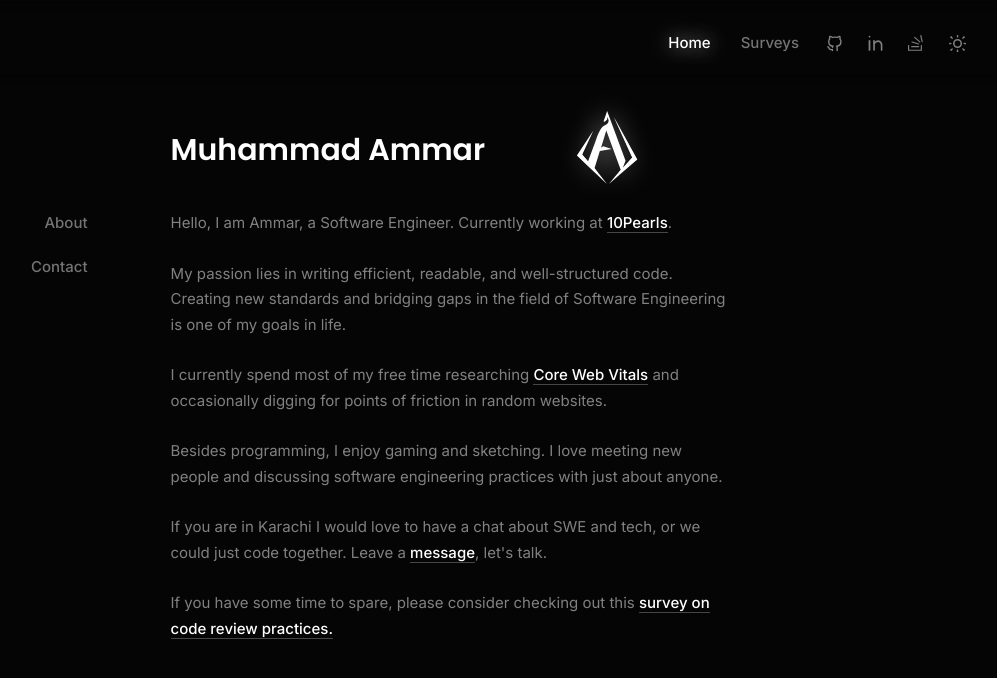
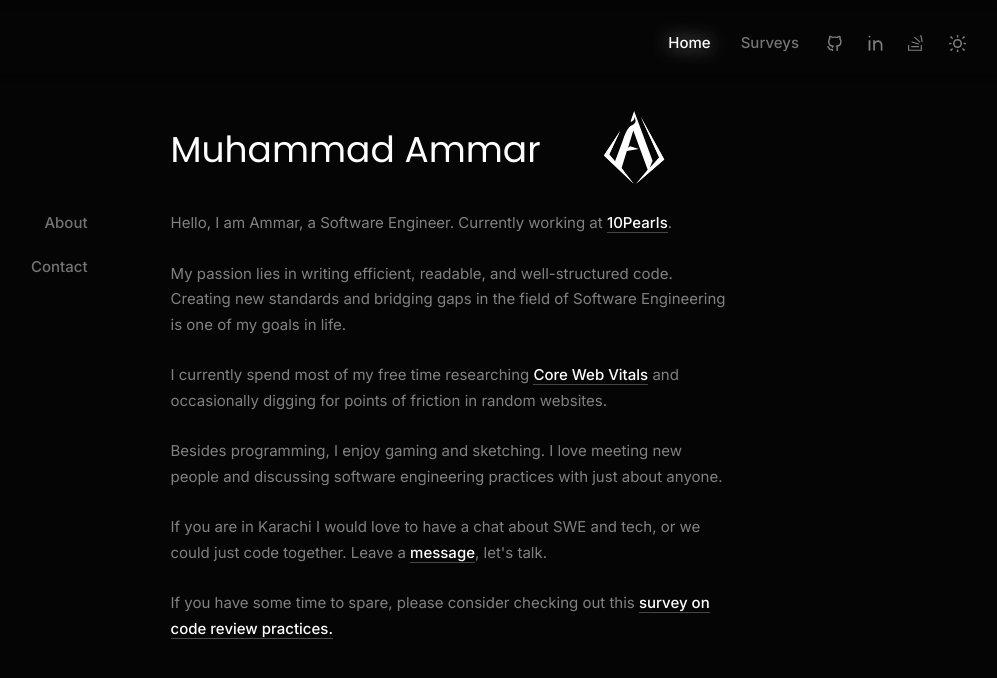
Before and after one commit to Fanoflix/personal-portfolio, a Vue app: page / in a window 1280 px wide. Shown: the top 678 px of the page, without its empty margins (262-1259 px from the left). Built offline with nearby package versions, Linux system fonts and the light colour scheme.

Commit message:
changed heading weights

```diff
--- a/src/assets/base-styling.scss
+++ b/src/assets/base-styling.scss
@@ -104,11 +104,11 @@
     h5 {
       font-family: "Poppins", sans-serif;
       color: $heading;
-      font-weight: 600;
     }
 
     h1 {
-      font-size: 30px;
+      font-weight: 400;
+      font-size: 36px;
     }
 
     @media screen and (max-width: $bp_phone) {
@@ -124,7 +124,7 @@
       font-weight: 400;
     }
 
-    p { // p specific
+    p {
       font-size: 15px;
     }
 
--- a/src/components/mylogo/MyLogo.vue
+++ b/src/components/mylogo/MyLogo.vue
@@ -224,19 +224,15 @@ svg {
 }
 
 .ripple {
-  fill: rgb(107, 107, 107);
+  fill: rgb(130, 130, 130);
 }
 .dark {
   .cls-1 {
     fill: #fff;
   }
 
-  #center_piece {
-    filter: drop-shadow(0px 0px 35px rgba(255, 255, 255, 0.5));
-  }
-
   .ripple {
-    fill: rgb(135, 135, 135);
+    fill: rgb(255, 255, 255);
   }
 }
 
```
